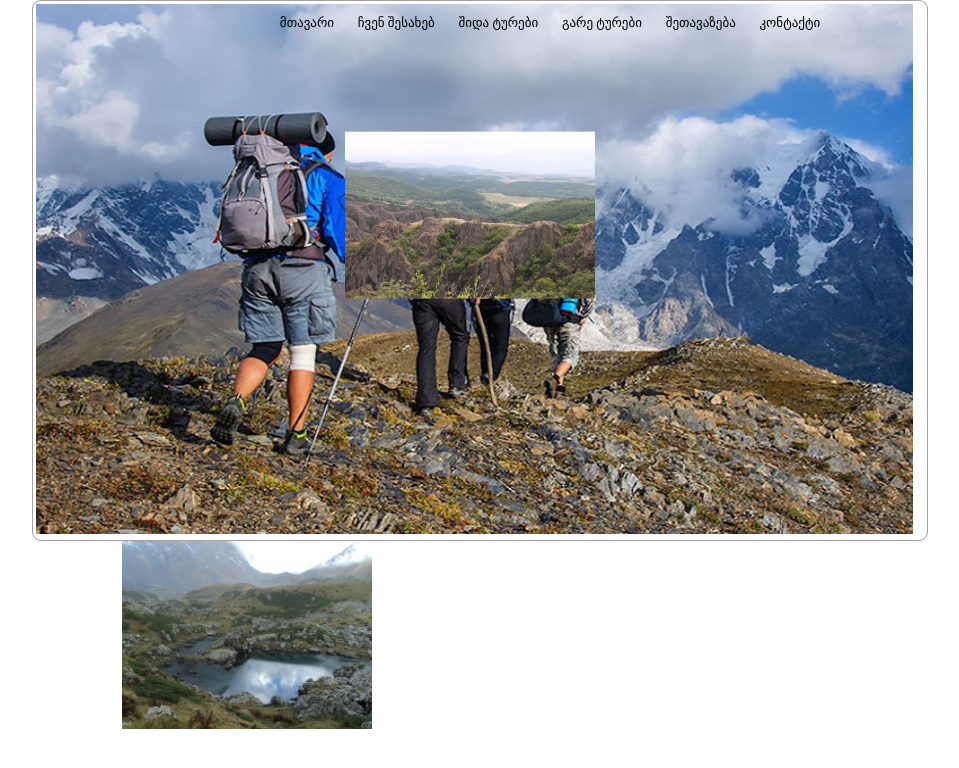
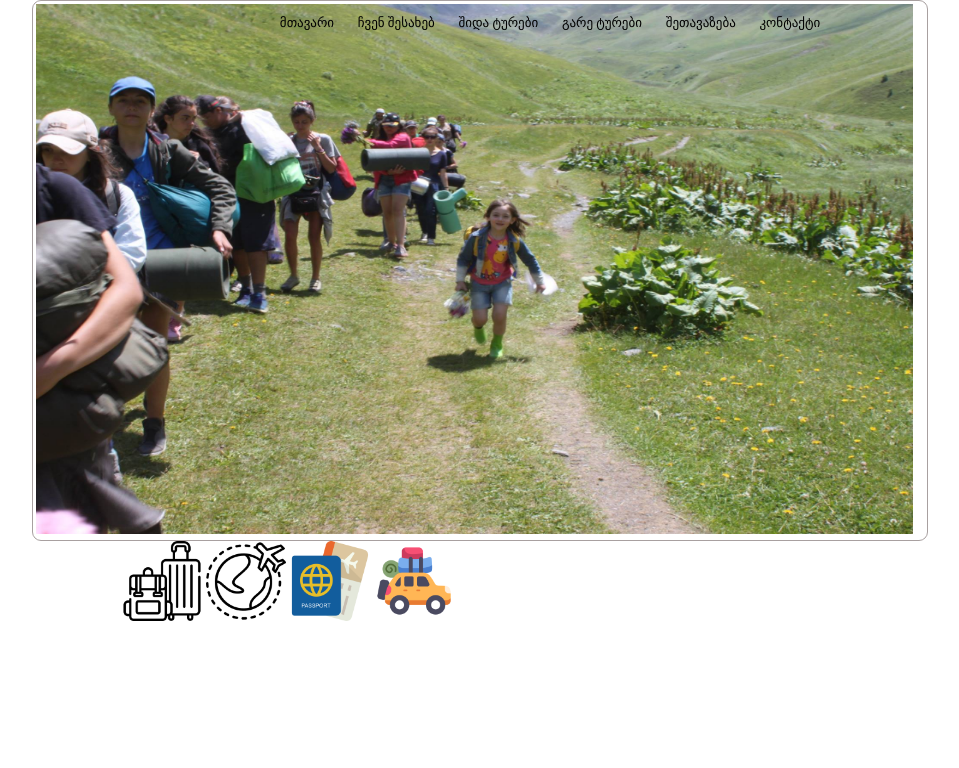
Before and after one commit to ninomamagulashvili/project-Tourist-company-, a plain HTML site: page index.html in a window 1280 px wide. Shown: the whole page, without its empty margins (160-1119 px from the left). Drawn offline with Linux system fonts and the light colour scheme.

Commit message:
image
add img

```diff
--- a/index.html
+++ b/index.html
@@ -2,9 +2,16 @@
 <html lang="en">
 <head>
     <meta charset="UTF-8">
+    <script src="https://kit.fontawesome.com/a076d05399.js" crossorigin="anonymous"></script>
+
+
     <meta http-equiv="X-UA-Compatible" content="IE=edge">
     <meta name="viewport" content="width=device-width, initial-scale=1.0">
     <title> იმოგზაურე ჩვენთან ერთად </title>
+    <link rel="stylesheet" href="https://fonts.googleapis.com/icon?family=Material+Icons">
+
+    <meta name="viewport" content="width=device-width, initial-scale=1">
+    <script src="https://kit.fontawesome.com/a076d05399.js" crossorigin="anonymous"></script>
     <link rel="stylesheet" href="css/global.css">
 </head>
 <body>
@@ -13,7 +20,7 @@
 
         <header class="banner">
             <div class="banner1">
-                <img src="image/IMOGZAURE.JPJ.jpg" width="877px" height="530px">
+                <img src="image/chauxebi.jpg" width="877px" height="530px">
             </div>
 
         <nav class="meniu">
@@ -26,28 +33,19 @@
                 <li class="meniuListiItem" > კონტაქტი  </li>
             </ul>
 
-          <!-- <div class="slogan">
-            <p class="slogan1"> იმოგზაურე ჩვენთან ერთად და აღმოაჩინე სამყარო  </p>
-
-            </div> -->
-
-
-            <div class="image">
-                <img class="imageItem" src="image/birtvisi.jpg" alt="birtvisei" width="250px">
-                <img  class="imageItem1" src="image/abudelauri.jp.jpg" alt="abudelauri" width="250px">
-
+            <div>
+                <img src="image/travel-luggage.png" width="80px">
+                <img src="image/world.png" width="80px">
+                <img src="image/passport.png" width="80px">
+                <img src="image/travel.png" width="80px">
             </div>
-
-
-
-
-
-
 
 
 
 
     </container>
 
+
+
 </body>
 </html>
--- a/scss/_style.scss
+++ b/scss/_style.scss
@@ -55,42 +55,8 @@ body{
             border: 1.5px solid rgb(107, 107, 120);
     }
 
-    // .slogan{
-
-    //     background-color: yellowgreen;
-
-    //     .slogan1{
-    //         font-size:15px;
-    //         position: fixed;
-    //         left: 630px;
-    //         top: 215px;
-    //         transform:translate(-50%, -50%);
-    //         background-color: grey;
-    //         font-size:small;
-
-    //     }
-    // }
 
 
-    .image{
-
-        .imageItem{
-            font-size:15px;
-              position: fixed;
-             left: 630px;
-             top: 215px;
-             transform:translate(-50%, -50%);
 
 
-        .imageItem1{
-            font-size:15px;
-              position: fixed;
-             left: 630px;
-             top: 345px;
-             transform:translate(-50%, -50%);
-        }
     }
-    }
-
-
-}
```
Also changed, not shown: image/abudelauri.jp.jpg (deleted), image/birtvisi.jpg (deleted), image/chauxebi.jpg (added), image/chauxebi2.jpg (added), image/image.jpg (added), image/mogzauroa.jpg (deleted), image/passport.png (added), image/travel-luggage.png (added), image/travel.png (added), image/world.png (added).
